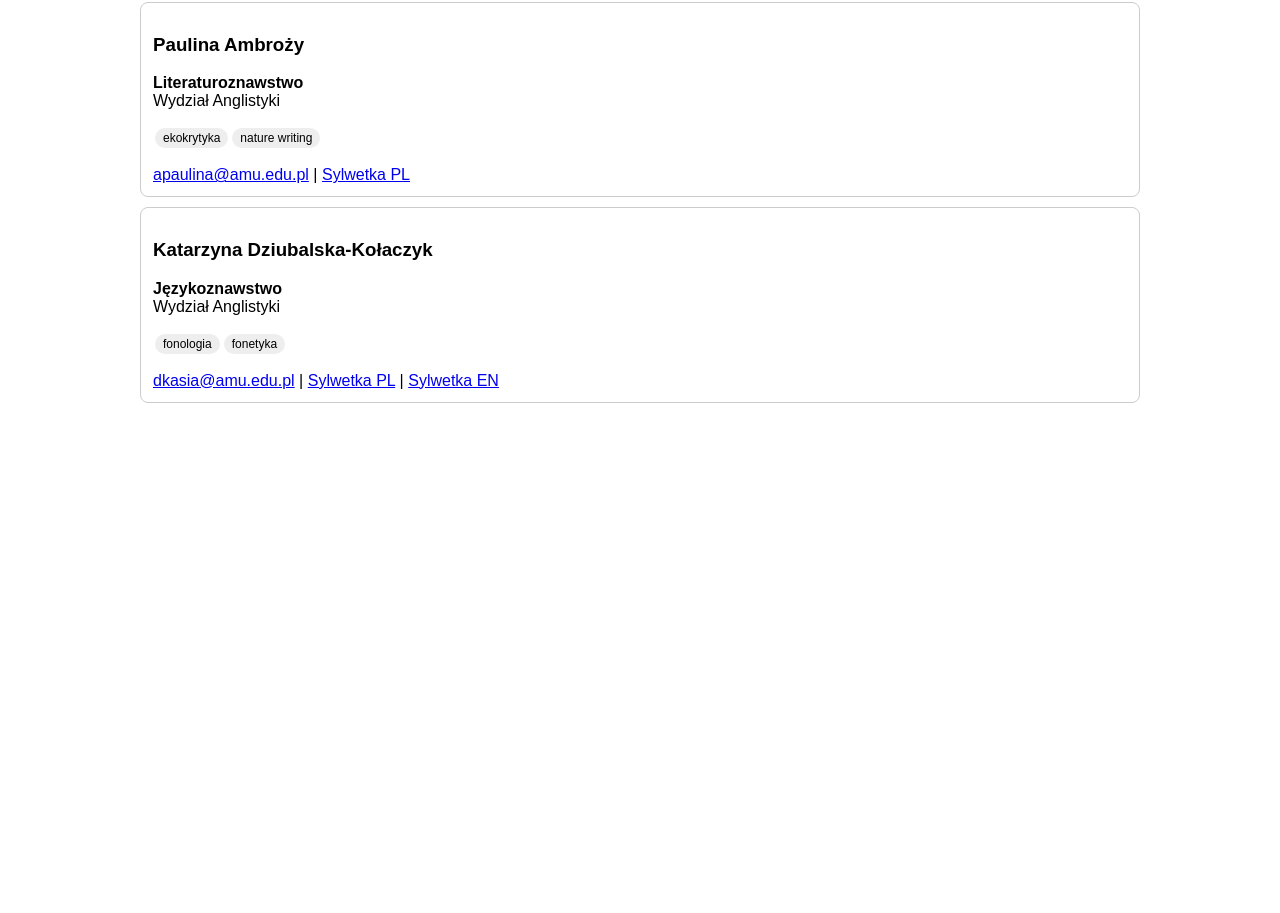
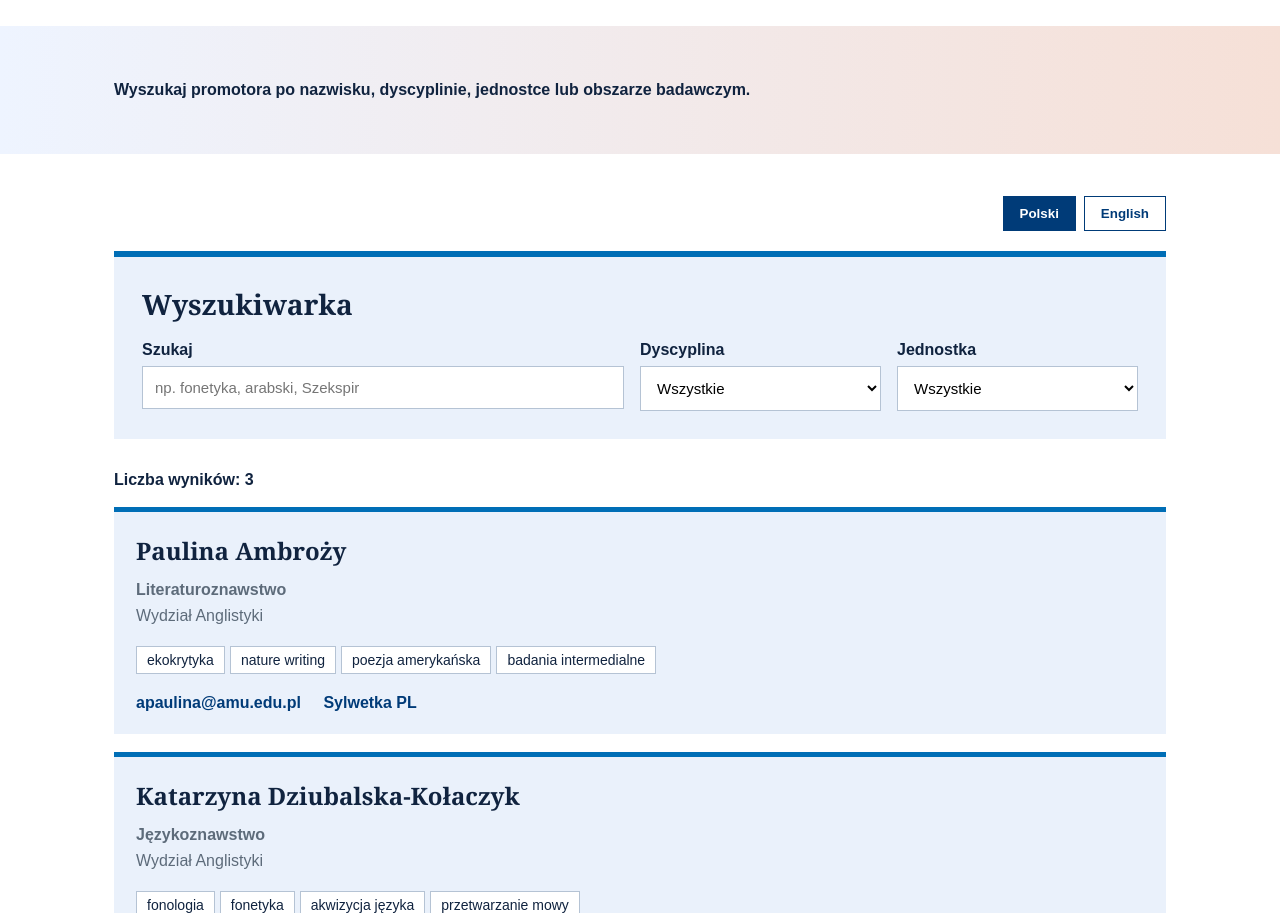
Before and after one commit to miedzinskijakub/test, a plain HTML site: page index.html in a window 1280 px wide. Shown: the part 215-1128 px from the top of the page. Before the commit the page ends 800 px from the top, so only its background shows below. Drawn offline with Linux system fonts and the light colour scheme.

Commit message:
Update index.html

```diff
--- a/index.html
+++ b/index.html
@@ -1,8 +1,315 @@
-<!DOCTYPE html><html lang="pl"><head><meta charset="UTF-8"><meta name="viewport" content="width=device-width,initial-scale=1"><title>Prototype</title><style>body{font-family:Arial;margin:20px;max-width:1000px;margin:auto} .top{display:flex;justify-content:space-between;align-items:center;flex-wrap:wrap}.lang button{padding:8px 12px;margin-left:4px}.active{background:#222;color:#fff}.filters{display:grid;grid-template-columns:2fr 1fr 1fr;gap:10px;margin:20px 0}input,select{padding:8px}.card{border:1px solid #ccc;border-radius:8px;padding:12px;margin:10px 0}.tag{display:inline-block;background:#eee;padding:3px 8px;border-radius:20px;margin:2px;font-size:12px}@media(max-width:700px){.filters{grid-template-columns:1fr}}</style></head><body><div class="top"><div><h1 id=tit>Baza potencjalnych promotorów</h1><p id=sub>Wyszukaj promotora.</p></div><div class=lang><button id=pl class=active onclick="langSet('pl')">🇵🇱 Polski</button><button id=en onclick="langSet('en')">🇬🇧 English</button></div></div><div class=filters><input id=q placeholder="Szukaj..."><select id=d><option value="">Wszystkie dyscypliny</option><option>Językoznawstwo</option><option>Literaturoznawstwo</option></select><select id=u><option value="">Wszystkie jednostki</option><option>Wydział Anglistyki</option><option>Instytut Filologii Stosowanej</option></select></div><div id=cnt></div><div id=res></div><script>
-let L="pl";
-const txt={pl:{t:"Baza potencjalnych promotorów",s:"Wyszukaj promotora.",c:"Liczba wyników",pl:"Sylwetka PL",en:"Sylwetka EN"},en:{t:"Potential supervisors",s:"Search supervisors.",c:"Results",pl:"Profile PL",en:"Profile EN"}};
-const data=[{n:"Paulina Ambroży",d:"Literaturoznawstwo",u:"Wydział Anglistyki",e:"apaulina@amu.edu.pl",k:["ekokrytyka","nature writing"],pl:"#",en:""},{n:"Katarzyna Dziubalska-Kołaczyk",d:"Językoznawstwo",u:"Wydział Anglistyki",e:"dkasia@amu.edu.pl",k:["fonologia","fonetyka"],pl:"#",en:"#"}];
-function langSet(x){L=x;pl.className=x=="pl"?"active":"";en.className=x=="en"?"active":"";tit.innerText=txt[x].t;sub.innerText=txt[x].s;draw();}
-function draw(){let r=data.filter(p=>(!q.value||JSON.stringify(p).toLowerCase().includes(q.value.toLowerCase()))&&(!d.value||p.d==d.value)&&(!u.value||p.u==u.value));cnt.innerText=txt[L].c+": "+r.length;res.innerHTML=r.map(p=>`<div class=card><h3>${p.n}</h3><b>${p.d}</b><br>${p.u}<p>${p.k.map(x=>`<span class=tag>${x}</span>`).join("")}</p><a href="mailto:${p.e}">${p.e}</a> ${p.pl?`| <a href="${p.pl}" target=_blank>${txt[L].pl}</a>`:""} ${p.en?`| <a href="${p.en}" target=_blank>${txt[L].en}</a>`:""}</div>`).join("");}
-q.oninput=draw;d.onchange=draw;u.onchange=draw;draw();
-</script></body></html>
+<!DOCTYPE html>
+<html lang="pl">
+<head>
+<meta charset="UTF-8">
+<meta name="viewport" content="width=device-width, initial-scale=1.0">
+<title>Baza promotorów</title>
+<style>
+:root{
+  --uam-blue:#003b78;
+  --uam-light:#eaf1fb;
+  --uam-border:#006eb6;
+  --text:#10233f;
+  --muted:#5d6b7a;
+}
+*{box-sizing:border-box}
+body{
+  margin:0;
+  font-family: Arial, Helvetica, sans-serif;
+  color:var(--text);
+  background:#fff;
+}
+.topbar{
+  background:var(--uam-blue);
+  height:72px;
+}
+.wrapper{
+  max-width:1100px;
+  margin:0 auto;
+  padding:0 24px;
+}
+.breadcrumbs{
+  font-size:12px;
+  color:#6a6a6a;
+  padding:18px 0;
+}
+h1{
+  font-family: Georgia, "Times New Roman", serif;
+  font-size:42px;
+  text-align:center;
+  margin:28px 0 34px;
+  color:#111;
+}
+.hero{
+  background:linear-gradient(90deg,#eef4ff 0%,#f6e0d7 100%);
+  padding:36px 0;
+  margin-bottom:42px;
+}
+.hero p{
+  max-width:700px;
+  font-weight:bold;
+  line-height:1.5;
+}
+.lang{
+  display:flex;
+  justify-content:flex-end;
+  gap:8px;
+  margin-bottom:20px;
+}
+.lang button{
+  border:1px solid var(--uam-blue);
+  background:white;
+  color:var(--uam-blue);
+  padding:9px 16px;
+  cursor:pointer;
+  font-weight:bold;
+}
+.lang button.active{
+  background:var(--uam-blue);
+  color:white;
+}
+.search-panel{
+  border-top:6px solid var(--uam-border);
+  background:var(--uam-light);
+  padding:28px;
+  margin-bottom:32px;
+}
+.search-panel h2{
+  margin:0 0 18px;
+  font-family: Georgia, "Times New Roman", serif;
+  font-size:28px;
+}
+.filters{
+  display:grid;
+  grid-template-columns:2fr 1fr 1fr;
+  gap:16px;
+}
+label{
+  display:block;
+  font-weight:bold;
+  margin-bottom:7px;
+}
+input,select{
+  width:100%;
+  padding:12px;
+  border:1px solid #b5c3d4;
+  font-size:15px;
+  background:white;
+}
+.count{
+  margin:18px 0;
+  font-weight:bold;
+}
+.card{
+  border-top:5px solid var(--uam-border);
+  background:var(--uam-light);
+  padding:22px;
+  margin-bottom:18px;
+}
+.card h3{
+  margin:0 0 10px;
+  font-family: Georgia, "Times New Roman", serif;
+  font-size:24px;
+}
+.meta{
+  color:var(--muted);
+  line-height:1.6;
+  margin-bottom:14px;
+}
+.tag{
+  display:inline-block;
+  border:1px solid #b5c3d4;
+  background:white;
+  padding:5px 10px;
+  margin:4px 5px 4px 0;
+  font-size:14px;
+}
+.links{
+  margin-top:16px;
+}
+.links a{
+  color:var(--uam-blue);
+  font-weight:bold;
+  text-decoration:none;
+  margin-right:18px;
+}
+.links a:hover{text-decoration:underline}
+.footer-links{
+  margin:56px 0 30px;
+}
+.footer-links h2{
+  font-family: Georgia, "Times New Roman", serif;
+  font-size:34px;
+}
+@media(max-width:800px){
+  h1{font-size:32px}
+  .filters{grid-template-columns:1fr}
+  .topbar{height:54px}
+}
+</style>
+</head>
+<body>
+<div class="topbar"></div>
+
+<div class="wrapper">
+  <div class="breadcrumbs">Start &gt; Doktoranci &gt; Szkoły doktorskie &gt; Baza promotorów</div>
+  <h1 id="title">Baza potencjalnych promotorów</h1>
+</div>
+
+<section class="hero">
+  <div class="wrapper">
+    <p id="subtitle">Wyszukaj promotora po nazwisku, dyscyplinie, jednostce lub obszarze badawczym.</p>
+  </div>
+</section>
+
+<main class="wrapper">
+  <div class="lang">
+    <button id="plBtn" class="active" onclick="setLang('pl')">Polski</button>
+    <button id="enBtn" onclick="setLang('en')">English</button>
+  </div>
+
+  <section class="search-panel">
+    <h2 id="panelTitle">Wyszukiwarka</h2>
+    <div class="filters">
+      <div>
+        <label id="searchLabel">Szukaj</label>
+        <input id="search" placeholder="np. fonetyka, arabski, Szekspir">
+      </div>
+      <div>
+        <label id="discLabel">Dyscyplina</label>
+        <select id="discipline">
+          <option value="">Wszystkie</option>
+          <option>Językoznawstwo</option>
+          <option>Literaturoznawstwo</option>
+        </select>
+      </div>
+      <div>
+        <label id="unitLabel">Jednostka</label>
+        <select id="unit">
+          <option value="">Wszystkie</option>
+          <option>Wydział Anglistyki</option>
+          <option>Instytut Filologii Stosowanej</option>
+        </select>
+      </div>
+    </div>
+  </section>
+
+  <div id="count" class="count"></div>
+  <div id="results"></div>
+
+  <section class="footer-links">
+    <h2 id="also">Zobacz także:</h2>
+  </section>
+</main>
+
+<script>
+let lang="pl";
+
+const txt={
+  pl:{
+    title:"Baza potencjalnych promotorów",
+    subtitle:"Wyszukaj promotora po nazwisku, dyscyplinie, jednostce lub obszarze badawczym.",
+    panel:"Wyszukiwarka",
+    search:"Szukaj",
+    disc:"Dyscyplina",
+    unit:"Jednostka",
+    count:"Liczba wyników",
+    profilePL:"Sylwetka PL",
+    profileEN:"Sylwetka EN",
+    also:"Zobacz także:"
+  },
+  en:{
+    title:"Potential supervisors database",
+    subtitle:"Search for a supervisor by name, discipline, unit or research area.",
+    panel:"Search",
+    search:"Search",
+    disc:"Discipline",
+    unit:"Unit",
+    count:"Results",
+    profilePL:"Profile PL",
+    profileEN:"Profile EN",
+    also:"See also:"
+  }
+};
+
+const data=[
+  {
+    name:"Paulina Ambroży",
+    discipline:"Literaturoznawstwo",
+    unit:"Wydział Anglistyki",
+    email:"apaulina@amu.edu.pl",
+    keywords:["ekokrytyka","nature writing","poezja amerykańska","badania intermedialne"],
+    pl:"#",
+    en:""
+  },
+  {
+    name:"Katarzyna Dziubalska-Kołaczyk",
+    discipline:"Językoznawstwo",
+    unit:"Wydział Anglistyki",
+    email:"dkasia@amu.edu.pl",
+    keywords:["fonologia","fonetyka","akwizycja języka","przetwarzanie mowy"],
+    pl:"#",
+    en:"#"
+  },
+  {
+    name:"Marcin Michalski",
+    discipline:"Językoznawstwo",
+    unit:"Instytut Filologii Stosowanej",
+    email:"marcin.michalski@amu.edu.pl",
+    keywords:["język arabski","morfologia języka arabskiego","dialekty arabskie"],
+    pl:"",
+    en:"#"
+  }
+];
+
+function setLang(l){
+  lang=l;
+  document.getElementById("plBtn").classList.toggle("active",l==="pl");
+  document.getElementById("enBtn").classList.toggle("active",l==="en");
+  document.getElementById("title").innerText=txt[l].title;
+  document.getElementById("subtitle").innerText=txt[l].subtitle;
+  document.getElementById("panelTitle").innerText=txt[l].panel;
+  document.getElementById("searchLabel").innerText=txt[l].search;
+  document.getElementById("discLabel").innerText=txt[l].disc;
+  document.getElementById("unitLabel").innerText=txt[l].unit;
+  document.getElementById("also").innerText=txt[l].also;
+  render();
+}
+
+function normalize(x){
+  return String(x||"").toLowerCase().normalize("NFD").replace(/[\u0300-\u036f]/g,"");
+}
+
+function render(){
+  const q=normalize(document.getElementById("search").value);
+  const d=document.getElementById("discipline").value;
+  const u=document.getElementById("unit").value;
+
+  const list=data.filter(p=>{
+    const hay=normalize([p.name,p.discipline,p.unit,p.email,...p.keywords].join(" "));
+    return (!q||hay.includes(q)) && (!d||p.discipline===d) && (!u||p.unit===u);
+  });
+
+  document.getElementById("count").innerText=txt[lang].count+": "+list.length;
+
+  document.getElementById("results").innerHTML=list.map(p=>`
+    <article class="card">
+      <h3>${p.name}</h3>
+      <div class="meta"><strong>${p.discipline}</strong><br>${p.unit}</div>
+      <div>${p.keywords.map(k=>`<span class="tag">${k}</span>`).join("")}</div>
+      <div class="links">
+        <a href="mailto:${p.email}">${p.email}</a>
+        ${p.pl?`<a href="${p.pl}" target="_blank">${txt[lang].profilePL}</a>`:""}
+        ${p.en?`<a href="${p.en}" target="_blank">${txt[lang].profileEN}</a>`:""}
+      </div>
+    </article>
+  `).join("");
+}
+
+document.getElementById("search").oninput=render;
+document.getElementById("discipline").onchange=render;
+document.getElementById("unit").onchange=render;
+render();
+</script>
+</body>
+</html>
```
